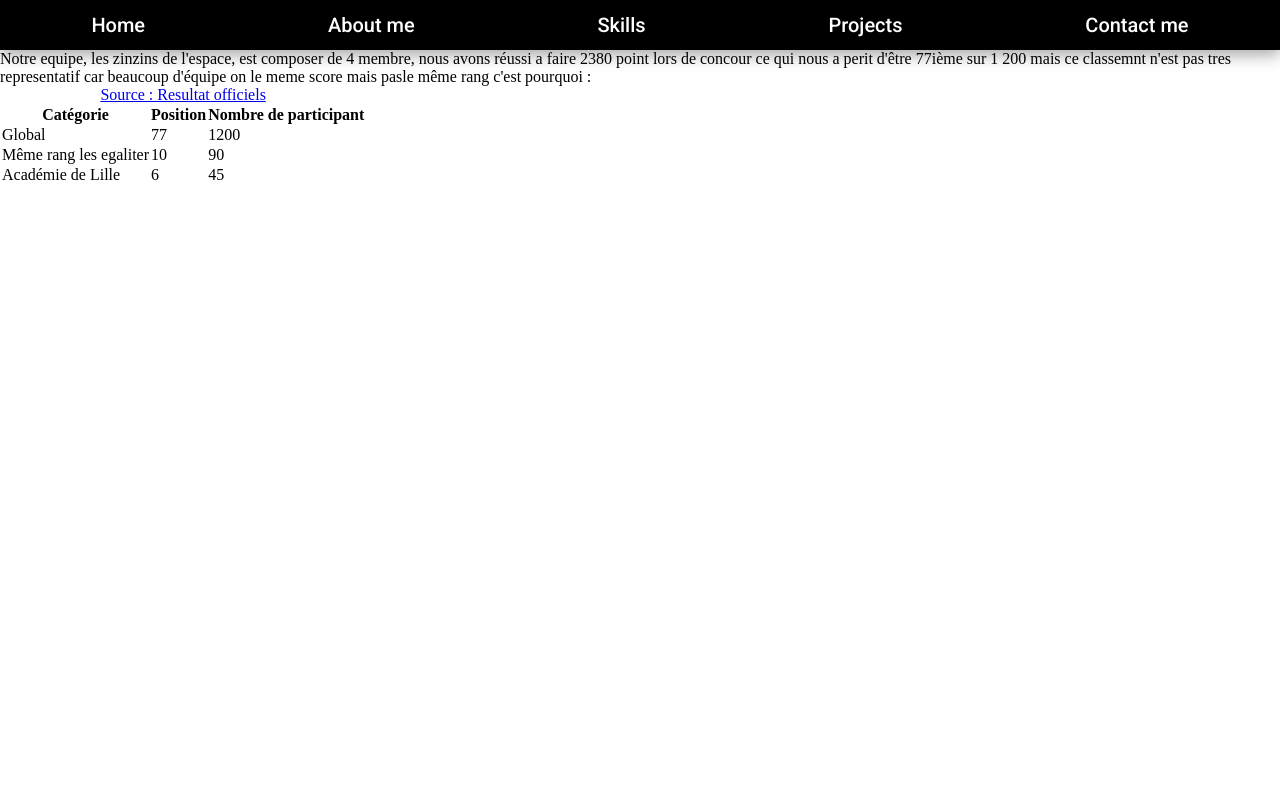
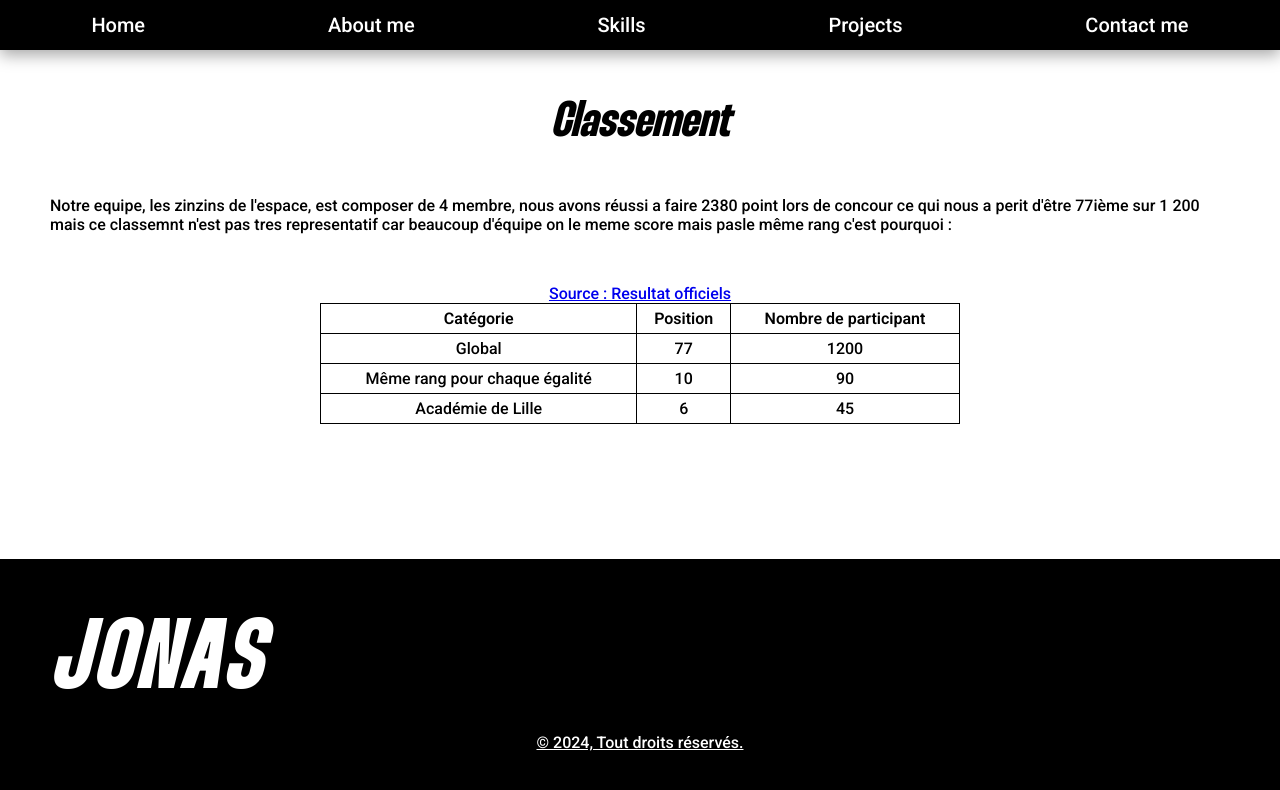
Before and after one commit to Jonas0o0/Portfolio, a plain HTML site: page src/PTHD/index.html in a window 1280 px wide. Drawn offline with Linux system fonts and the light colour scheme.

Commit message:
Ajout des sperateur de section en vage + le style des classement dePTHD

```diff
--- a/css/styles.css
+++ b/css/styles.css
@@ -17,8 +17,8 @@ html {
 }
 
 body {
-    background-color: #000000;
-    color: #fff;
+    background-color: #ffffff;
+    color: #000000;
 }
 body::after{
     content: '';
@@ -103,6 +103,11 @@ nav ul a::after{
 nav ul li:hover a:after{
     width: 100%;
     left: 0;
+}
+
+header{
+    color: #ffffff;
+    background-color: #000000;
 }
 
 header div.main-content {
@@ -305,7 +310,7 @@ section.Ap {
     overflow: hidden;
     width: 100%;
     min-height: 100vh;
-    background-color: #fff;
+    background-color: #ffffff;
     color: #000000;
     display: flex;
     flex-direction: column;
@@ -350,6 +355,8 @@ section.Ap  h1{
 }
 
 section.SK {
+    color: #ffffff;
+    background-color: #000000;
     overflow: hidden;
     width: 100%;
     display: flex;
@@ -703,7 +710,7 @@ section.Pr {
     color: #000000;
     display: flex;
     flex-direction: column;
-    padding: 200px 0px;
+    padding: 50px 0px;
     overflow: hidden;
 }
 
@@ -785,11 +792,12 @@ section.Pr .project-container .box a, section.Pr .concour-container .box a{
 section.CM{
     width: 100%;
     background-color: #000000;
+    color: #ffffff;
     display: flex;
     flex-direction: column;
     justify-content: center;
     align-items: center;
-    margin-bottom: 150px;
+    padding-bottom: 150px;
 }
 
 section.CM .container{
@@ -929,6 +937,7 @@ footer {
     min-height: 150px;
     height: auto;
     background-color: #000000;
+    color: #ffffff;
     display: flex;
     flex-direction: column;
     padding: 50px 50px 10px 50px;
@@ -942,6 +951,7 @@ footer div{
 }
 
 footer div span.lettre{
+    color: #ffffff;
     font-size: 100px;
     font-style: italic;
     font-weight: bold;
--- a/src/PTHD/css/styles.css
+++ b/src/PTHD/css/styles.css
@@ -2,7 +2,7 @@
 
 @font-face {
     font-family: JFont;
-    src: url(../assets/Fonts/Thunder-VF.ttf);
+    src: url(../../../assets/Fonts/Thunder-VF.ttf);
 }
 
 *{
@@ -17,8 +17,9 @@ html {
 }
 
 body {
-    background-color: #ffffff;
-    color: #000000;
+    background-color: #000000;
+    color: #ffffff;
+    font-family: 'Roboto';
 }
 body::after{
     content: '';
@@ -290,3 +291,86 @@ span {
         left: 0;
     }
 }
+
+section {
+    width: 100%;
+    padding: 50px 0px 130px 0px;
+    background-color: #ffffff;
+    color: #000000;
+}
+
+section div{
+    width: 100%;
+    display: flex;
+    flex-direction: column;
+    justify-content: center;
+    align-items: center;
+}
+
+section h1 {
+    font-size: 50px;
+    font-style: italic;
+    font-weight: bold;
+    font-family: JFont;
+}
+
+section p{
+ margin: 50px;
+}
+
+section table{
+    text-align: center;
+    border-collapse: collapse;
+    width: 50%;
+}
+
+section table, td, th {
+    border: 1px solid;
+    padding: 5px;
+}
+
+footer {
+    width: auto;
+    min-height: 150px;
+    height: auto;
+    background-color: #000000;
+    display: flex;
+    flex-direction: column;
+    padding: 50px 50px 10px 50px;
+    border-top: 5px solid #fff;
+    justify-content: center;
+    text-align: center;
+}
+
+footer div{
+    text-align: left;
+}
+
+footer div span.lettre{
+    font-size: 100px;
+    font-style: italic;
+    font-weight: bold;
+    font-family: JFont;
+}
+
+footer p{
+    font-family: 'Roboto', sans-serif;
+    text-decoration: underline;
+    margin-top: 25px;
+}
+
+footer div span.lettre:nth-child(1){
+    animation-delay: 0.1s;
+}
+footer div span.lettre:nth-child(2){
+    animation-delay: 0.2s;
+}
+footer div span.lettre:nth-child(3){
+    animation-delay: 0.3s;
+}
+footer div span.lettre:nth-child(4){
+    animation-delay: 0.4s;
+}
+footer div span.lettre:nth-child(5){
+    animation-delay: 0.5s;
+}
--- a/src/PTHD/index.html
+++ b/src/PTHD/index.html
@@ -36,6 +36,8 @@
         </div>
     </nav>
     <section>
+        <div>
+            <h1>Classement</h1>
             <p>Notre equipe, les zinzins de l'espace, est composer de 4 membre, nous avons réussi a faire 2380 point lors de concour ce qui nous a perit d'être 77ième sur 1 200 mais ce classemnt n'est pas tres representatif car beaucoup d'équipe on le meme score mais pasle même rang c'est pourquoi :</p>
             <table>
                 <caption>
@@ -55,7 +57,7 @@
                         <td>1200</td>
                     </tr>
                     <tr>
-                    <td>Même rang les egaliter</td>
+                        <td>Même rang pour chaque égalité</td>
                         <td>10</td>
                         <td>90</td>
                     </tr>
@@ -66,6 +68,16 @@
                     </tr>
                 </tbody>
             </table>
+        </div>
     </section>
-</body>
+    <footer>
+        <div>
+            <span class="lettre">J</span>
+            <span class="lettre">O</span>
+            <span class="lettre">N</span>
+            <span class="lettre">A</span>
+            <span class="lettre">S</span>
+        </div>
+        <p>&copy; 2024, Tout droits réservés.</p>
+    </footer>
 </html>
--- /dev/null
+++ b/src/Test/css/styles.css
@@ -0,0 +1,22 @@
+*{
+    padding: 0;
+    margin: 0;
+}
+
+section.box{
+    height: 300px;
+    width: 100%;
+    text-align: center;
+    font-size: 100px;
+    font-family: Arial, Helvetica, sans-serif;
+}
+
+section.black {
+    color: #fff;
+    background-color: #000;
+}
+
+section.white {
+    color: #000;
+    background-color: #fff;
+}
```
Also changed, not shown: index.html (+18 -4 lines), src/Test/index.html (added, +24 -0 lines). Lines whose indentation alone changed are shown as unchanged.
